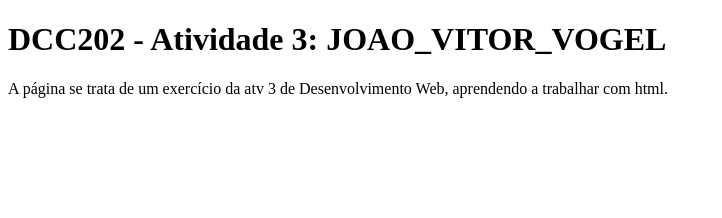
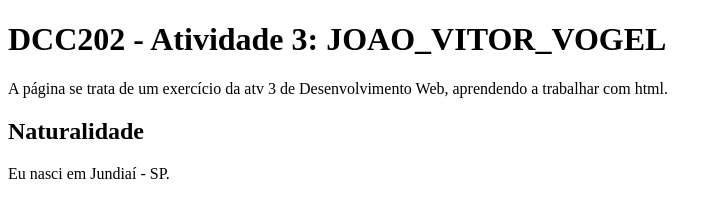
Before and after one commit to ufjf-dcc202/ufjf-dcc202-2023-3-b-atv3-joaovogelufjf, a website: page index.html in a window 1280 px wide. Shown: the whole page, without its empty margins (0-722 px from the left). Drawn offline with Linux system fonts and the light colour scheme.

Commit message:
criar main com titulo e paragrafo sobre onde nasci

```diff
--- a/index.html
+++ b/index.html
@@ -9,6 +9,10 @@
     <main>
         <h1>DCC202 - Atividade 3: JOAO_VITOR_VOGEL</h1>
         <p>A página se trata de um exercício da atv 3 de Desenvolvimento Web, aprendendo a trabalhar com html.</p>
+        <section>
+            <h2>Naturalidade</h2>
+            <p>Eu nasci em Jundiaí - SP.</p>
+        </section>
     </main>
 </body>
 </html>
```
